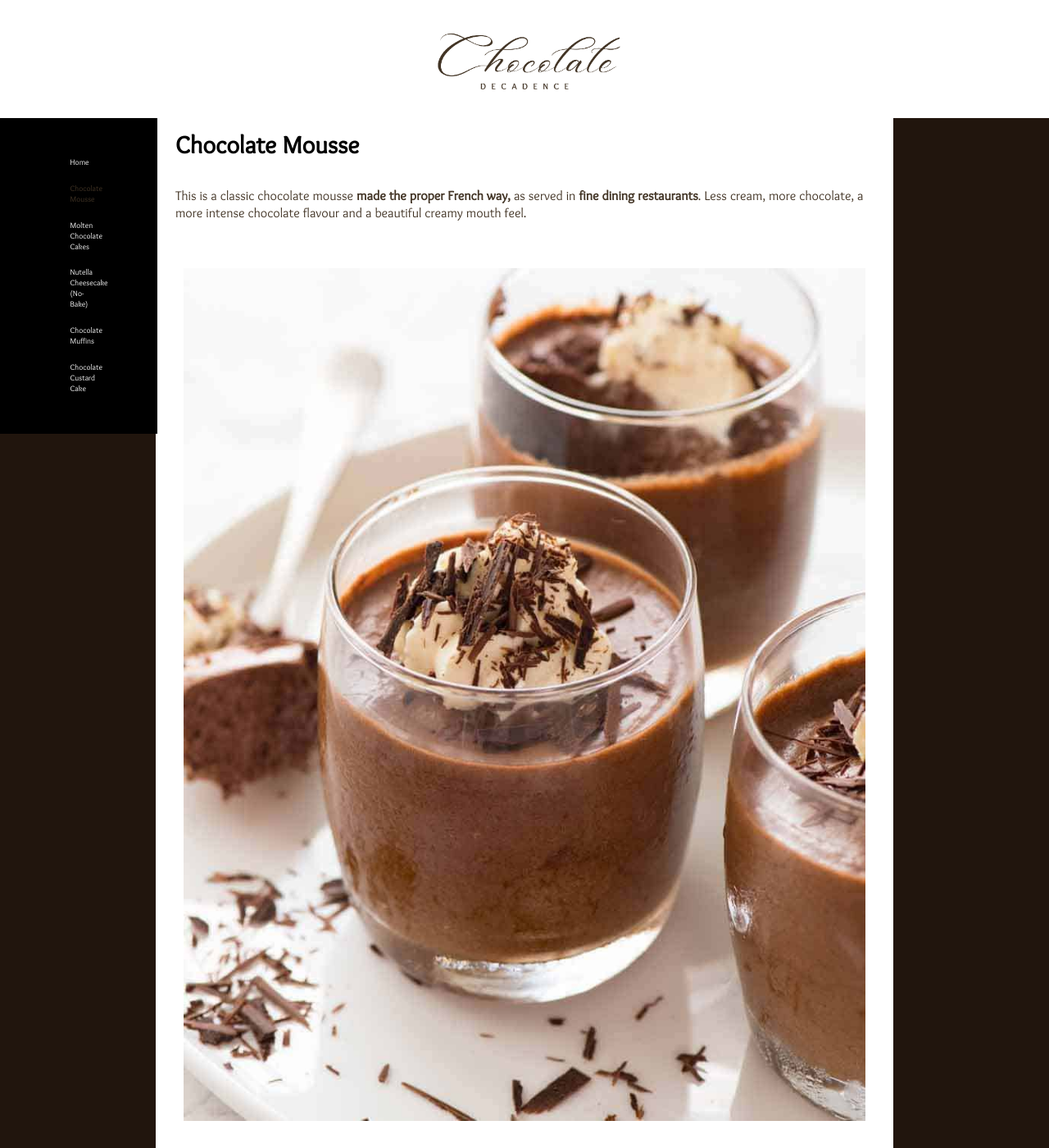
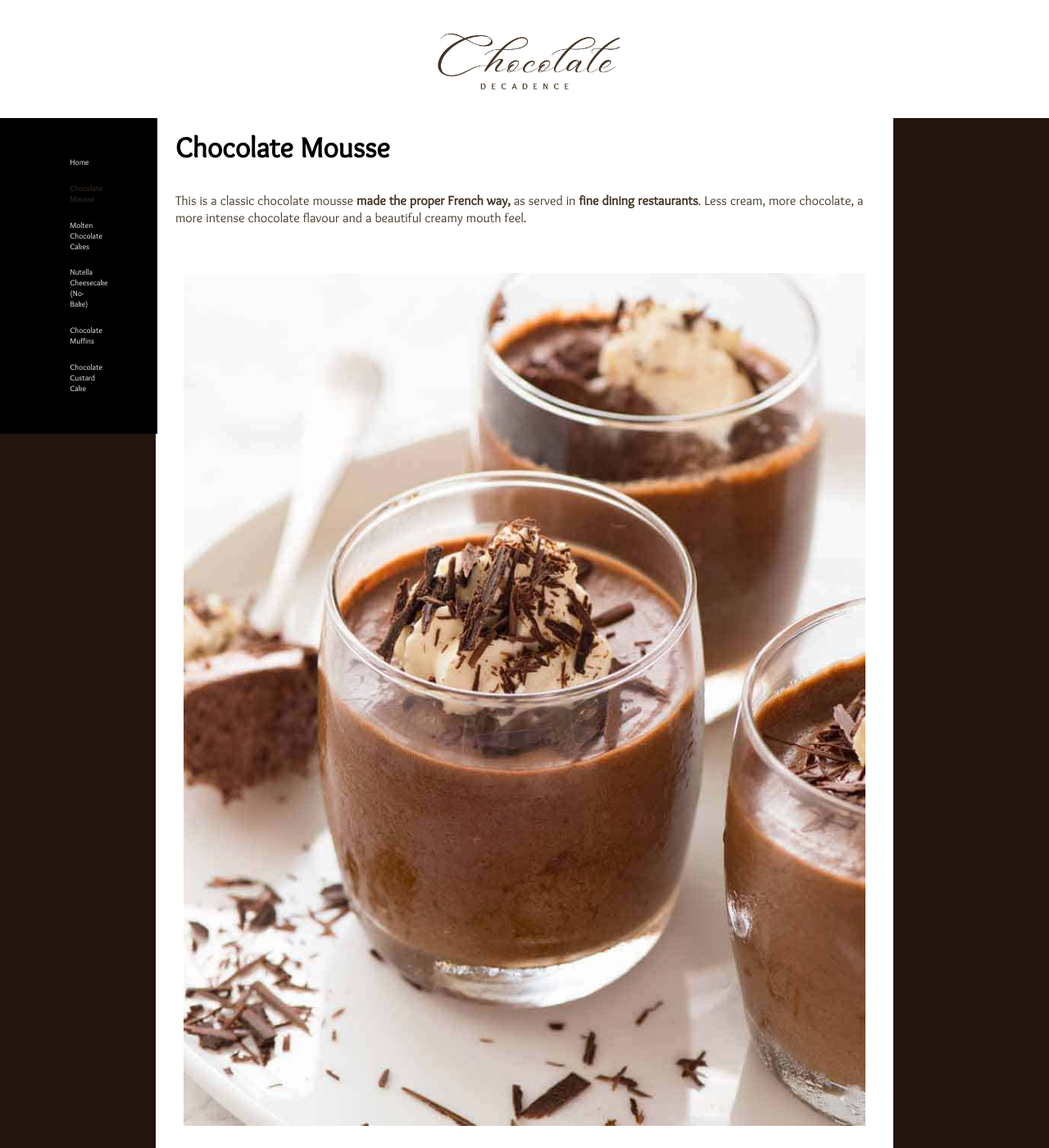
Before and after one commit to nicoleanncarter/recipes, a Jekyll site: the page built from _recipes/chocolate-hazelnut-truffles.md, in a window 1280 px wide and 1400 px high. Shown: the whole window at 82% size. Built offline with Jekyll 4.4.1, drawn with Linux system fonts in a browser that asks for light colours.

Commit message:
Update recipes.css

```diff
--- a/styles/recipes.css
+++ b/styles/recipes.css
@@ -84,18 +84,18 @@ header h1 a {
 }
 
 .post-content h1 {
-  font-size: 30px;
+  font-size: 35px;
   font-family: 'Sukar';
   color: #423425:
 }
 
 .post-content h2 {
-  font-size: 25px;
+  font-size: 30px;
   font-family: 'Sukar';
 }
 
 .post-content h3 {
-  font-size: 20px;
+  font-size: 25px;
   font-family: 'Sukar';
 }
 
```
